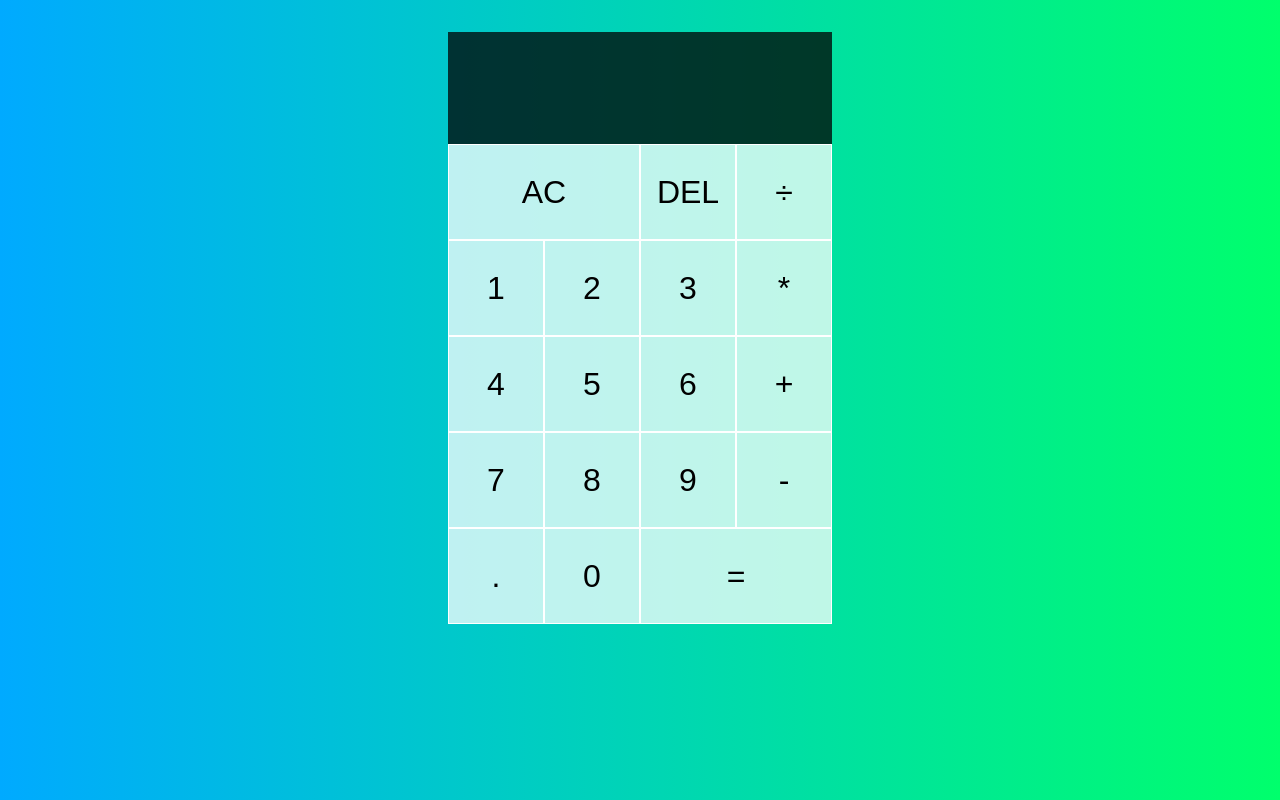
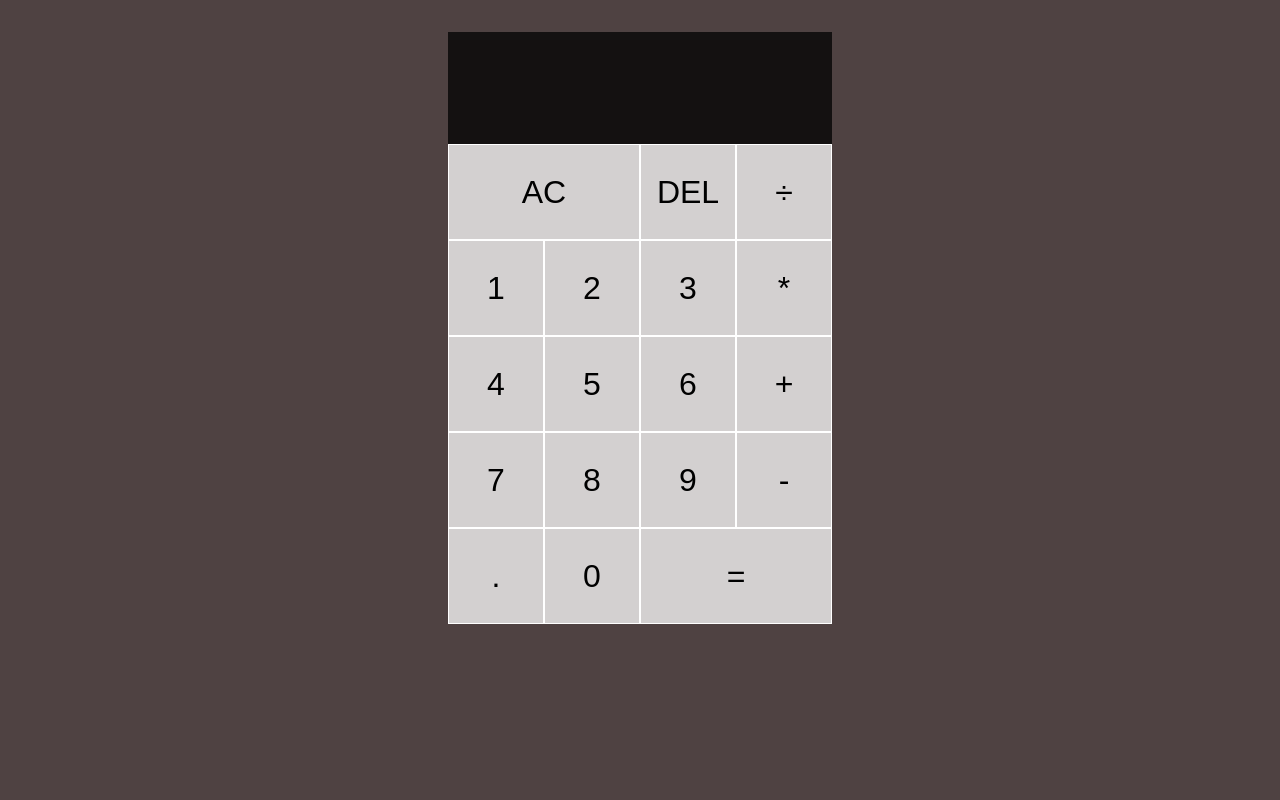
Before and after one commit to salvadorsalazar/react-calculator, a React (Create React App) app: page / in a window 1280 px wide. Built offline with nearby package versions, Linux system fonts and the light colour scheme.

Commit message:
complete

```diff
--- a/src/styles.css
+++ b/src/styles.css
@@ -6,7 +6,8 @@
 
 body {
     margin: 0;
-    background: linear-gradient(to right, #00AAFF, #00FF6C);
+    /* background: linear-gradient(to right, #00AAFF, #00FF6C); */
+    background-color: rgb(79, 66, 66);
 }
 
 .calculator-grid {
```
